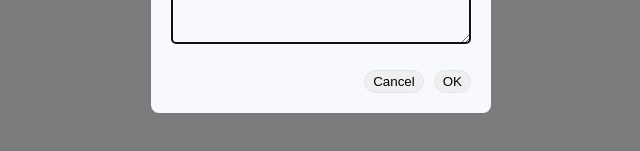
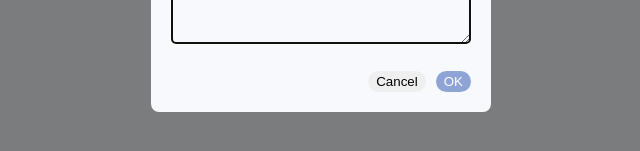
Before and after one commit to SessionHu/sgcc-webui, a React (Vite) app: page / in a window 1280 px wide. Shown: the part 409-560 px from the top of the page, without its empty margins (319-959 px from the left). Built offline with nearby package versions, Linux system fonts and the light colour scheme.

Commit message:
feat: prompt button color

```diff
--- a/src/components/ChatWindow.module.scss
+++ b/src/components/ChatWindow.module.scss
@@ -66,16 +66,15 @@
   button {
     font-size: 14px;
     border: none;
-    background-color: #8da4d5;
+    background-color: $accent-button-color;
     color: white;
     border-radius: 20px;
     padding: 8px 20px;
     margin-left: 12px;
     cursor: pointer;
     transition: background-color 0.2s ease;
-
     &:hover {
-      background-color: color.adjust($color: #8da4d5, $lightness: -5%);
+      background-color: color.adjust($color: $accent-button-color, $lightness: -5%);
     }
   }
 }
--- a/src/components/Prompt.module.scss
+++ b/src/components/Prompt.module.scss
@@ -1,3 +1,4 @@
+@use 'sass:color';
 @use '../globals.scss' as globals;
 
 .overlay {
@@ -50,11 +51,13 @@
 }
 
 %button {
-  border: 1px solid globals.$border-color;
+  border: unset;//1px solid globals.$border-color;
   border-radius: 1em;
   line-height: 100%;
   margin-left: 10px;
   padding: 4px 8px;
+  cursor: pointer;
+  transition: background-color 0.2s ease;
 }
 
 .buttonCancel {
@@ -63,4 +66,9 @@
 
 .buttonOK {
   @extend %button;
+  color: white;
+  background-color: globals.$accent-button-color;
+  &:hover {
+    background-color: color.adjust($color: globals.$accent-button-color, $lightness: -5%);
+  }
 }
--- a/src/globals.scss
+++ b/src/globals.scss
@@ -1,5 +1,4 @@
 @charset "utf-8";
-@use 'sass:color';
 
 // Variables
 $background-color: #f7f9fc;
@@ -13,6 +12,7 @@ $input-bg: #f0f2f5;
 $incoming-bubble: #e2f0fb;
 $outgoing-bubble: #dcf8c6;
 $font-family: system-ui, sans-serif;
+$accent-button-color: #8da4d5;
 
 // Global styles
 html, body {
```
